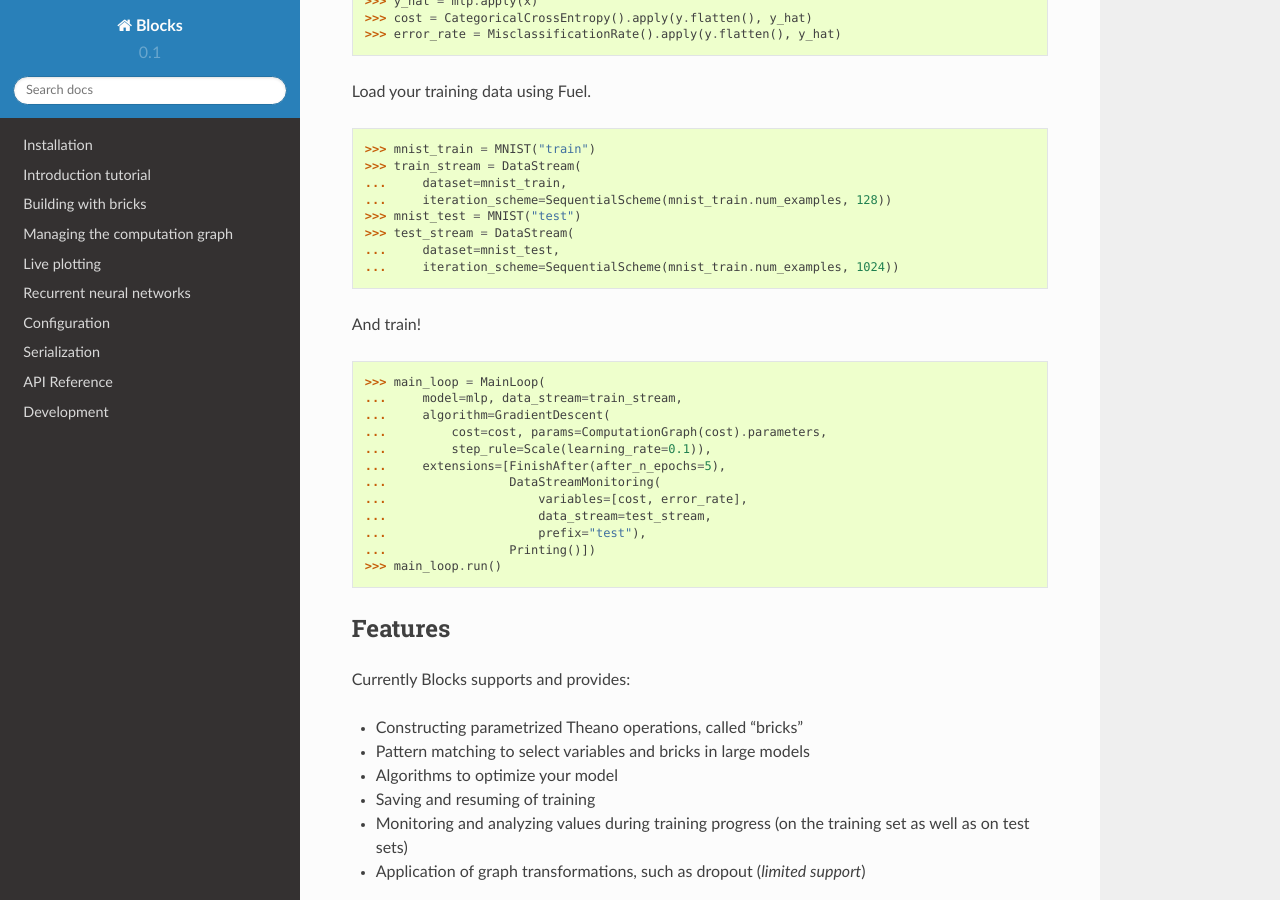
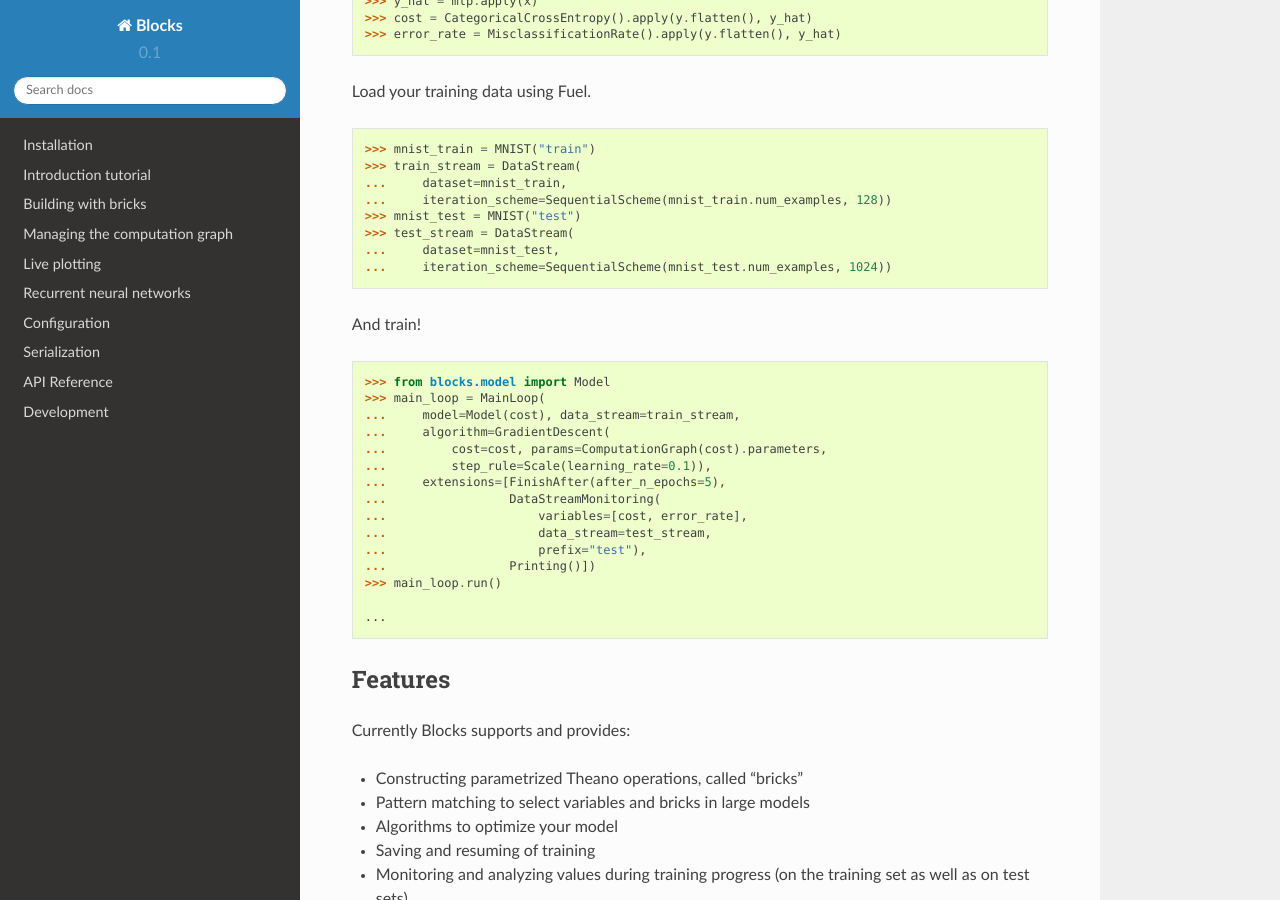
Before and after one commit to mila-iqia/blocks, a Sphinx documentation site: the page built from docs/index.rst, in a window 1280 px wide and 900 px high, scrolled down 1313 px. Built offline with Sphinx 7.4.7 and the Read the Docs theme 2.0.0, drawn with Linux system fonts in a browser that asks for light colours.

Commit message:
Enable testing of quickstart tutorial

```diff
--- a/docs/index.rst
+++ b/docs/index.rst
@@ -92,12 +92,13 @@ Load your training data using Fuel.
 >>> mnist_test = MNIST("test")
 >>> test_stream = DataStream(
 ...     dataset=mnist_test,
-...     iteration_scheme=SequentialScheme(mnist_train.num_examples, 1024))
+...     iteration_scheme=SequentialScheme(mnist_test.num_examples, 1024))
 
 And train!
 
+>>> from blocks.model import Model
 >>> main_loop = MainLoop(
-...     model=mlp, data_stream=train_stream,
+...     model=Model(cost), data_stream=train_stream,
 ...     algorithm=GradientDescent(
 ...         cost=cost, params=ComputationGraph(cost).parameters,
 ...         step_rule=Scale(learning_rate=0.1)),
@@ -107,7 +108,9 @@ And train!
 ...                     data_stream=test_stream,
 ...                     prefix="test"),
 ...                 Printing()])
->>> main_loop.run() # doctest: +SKIP
+>>> main_loop.run() # doctest: +ELLIPSIS
+<BLANKLINE>
+...
 
 Features
 --------
```
